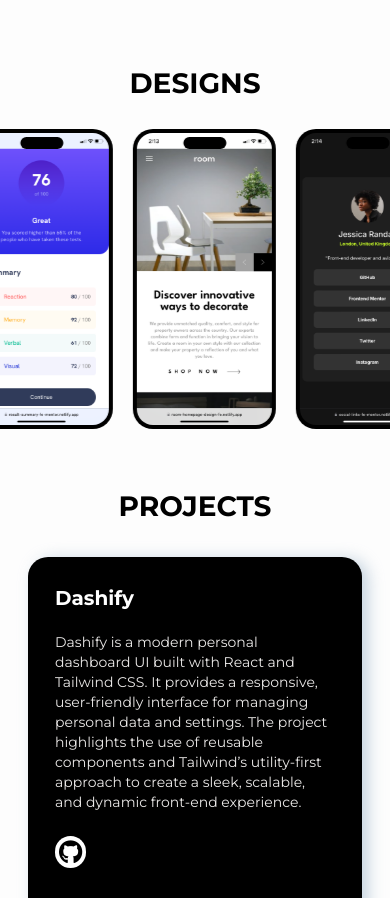
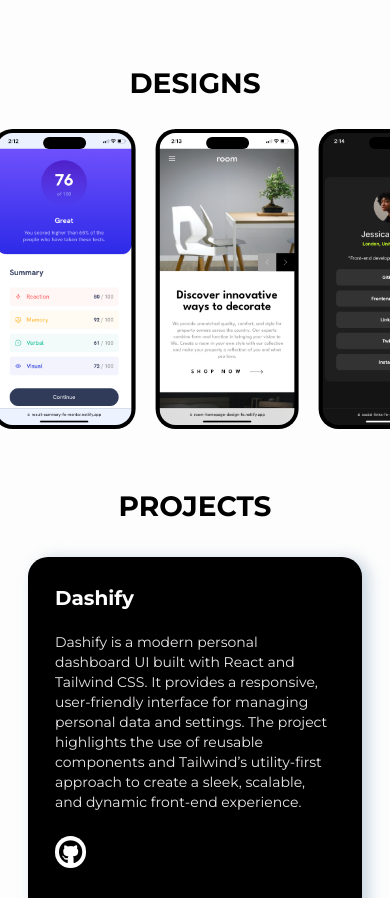
Before and after one commit to Aymmaann/Portfolio, a React (Vite) app: page / in a window 390 px wide. Shown: the part 2220-3118 px from the top of the page. Built offline with nearby package versions, Linux system fonts and the light colour scheme.

Commit message:
Update Styles

```diff
--- a/package.json
+++ b/package.json
@@ -11,6 +11,7 @@
   },
   "dependencies": {
     "@fortawesome/fontawesome-free": "^6.6.0",
+    "gsap": "^3.12.7",
     "react": "^18.3.1",
     "react-dom": "^18.3.1"
   },
--- a/src/components/Phone/Phone.css
+++ b/src/components/Phone/Phone.css
@@ -18,8 +18,7 @@
     align-items: center;
     gap: 30px;
     flex-shrink: 0;
-    min-width: calc(226px * 10 + 30px * 9);
-    animation: scroll 17s linear infinite;
+    /* min-width: calc(226px * 10 + 30px * 9);  */
     width: 100%;
 }
 
@@ -41,7 +40,7 @@
     position: relative;
 }
 
-.phone-screen{
+.phone-screen {
     min-width: 226px;
     border-radius: 22px;
 }
@@ -50,43 +49,11 @@
     color: #1a1a1a;
 }
 
-@keyframes scroll {
-    0% {
-        transform: translateX(0);
-    }
-    100% {
-        transform: translateX(calc(-226px * 10 + 30px * 9));
-    }
-}
-
-@media screen and (max-width: 1300px) {
-    @keyframes scroll {
-        0% {
-            transform: translateX(0);
-        }
-        100% {
-            transform: translateX(calc(-226px * 11 + 30px * 9));
-        }
-    }
-}
-
-@media screen and (max-width: 1100px) {
-
-    @keyframes scroll {
-        0% {
-            transform: translateX(0);
-        }
-        100% {
-            transform: translateX(calc(-226px * 12 + 30px * 9));
-        }
-    }
-}
-
+/* Responsive Styles */
 @media screen and (max-width: 1000px) {
     .dynamic-island {
         width: 55px;
         height: 15px;
-        border-radius: 12px;
         top: 8px;
     }
     .phone-bezel {
@@ -98,26 +65,7 @@
         border-radius: 16px;
     }
     .phone-scroller-ul {
-        min-width: calc(175px * 10 + 30px * 9);
-    }
-    @keyframes scroll {
-        0% {
-            transform: translateX(0);
-        }
-        100% {
-            transform: translateX(calc(-175px * 12 + 30px * 10));
-        }
-    }
-}
-
-@media screen and (max-width: 900px) {
-    @keyframes scroll {
-        0% {
-            transform: translateX(0);
-        }
-        100% {
-            transform: translateX(calc(-175px * 13 + 30px * 9));
-        }
+        /* min-width: calc(175px * 10 + 30px * 9); */
     }
 }
 
@@ -125,7 +73,6 @@
     .dynamic-island {
         width: 43px;
         height: 12px;
-        border-radius: 12px;
         top: 8px;
     }
     .phone-bezel {
@@ -138,16 +85,7 @@
     }
     .phone-scroller-ul {
         gap: 20px;
-        min-width: calc(135 * 10 + 30px * 9);
-        animation: scroll 14s linear infinite;
-    }
-    @keyframes scroll {
-        0% {
-            transform: translateX(0);
-        }
-        100% {
-            transform: translateX(calc(-135px * 13 + 30px * 11));
-        }
+        /* min-width: calc(135px * 10 + 30px * 9); */
     }
 }
 
@@ -163,63 +101,27 @@
 @media screen and (max-width: 600px) {
     .phone-scroller-ul {
         gap: 20px;
-        min-width: calc(135 * 11 + 30px * 9);
-        animation: scroll 14s linear infinite;
-    }
-    @keyframes scroll {
-        0% {
-            transform: translateX(0);
-        }
-        100% {
-            transform: translateX(calc(-135px * 13 + 30px * 11));
-        }
+        /* min-width: calc(135px * 11 + 30px * 9); */
     }
 }
 
 @media screen and (max-width: 550px) {
     .phone-scroller-ul {
         gap: 20px;
-        min-width: calc(135 * 12 + 30px * 9);
-        animation: scroll 14s linear infinite;
-    }
-    @keyframes scroll {
-        0% {
-            transform: translateX(0);
-        }
-        100% {
-            transform: translateX(calc(-135px * 14 + 30px * 13));
-        }
+        /* min-width: calc(135px * 12 + 30px * 9); */
     }
 }
 
 @media screen and (max-width: 500px) {
     .phone-scroller-ul {
         gap: 20px;
-        min-width: calc(135 * 13 + 30px * 9);
-        animation: scroll 14s linear infinite;
-    }
-    @keyframes scroll {
-        0% {
-            transform: translateX(0);
-        }
-        100% {
-            transform: translateX(calc(-135px * 15 + 30px * 14));
-        }
+        /* min-width: calc(135px * 13 + 30px * 9); */
     }
 }
 
 @media screen and (max-width: 400px) {
     .phone-scroller-ul {
         gap: 20px;
-        min-width: calc(135 * 13 + 30px * 12);
-        animation: scroll 14s linear infinite;
-    }
-    @keyframes scroll {
-        0% {
-            transform: translateX(0);
-        }
-        100% {
-            transform: translateX(calc(-135px * 16 + 30px * 14));
-        }
+        /* min-width: calc(135px * 13 + 30px * 12); */
     }
 }
--- a/src/components/Phone/Phone.jsx
+++ b/src/components/Phone/Phone.jsx
@@ -1,15 +1,28 @@
-import React from "react";
-import "./Phone.css"
+import React, { useEffect } from "react";
+import "./Phone.css";
+import gsap from "gsap";
 import designs from "./designs";
 
 const Phone = () => {
-    return(
+  useEffect(() => {
+    const scrollDuration = 35;
+    const scroller = document.querySelector('.phone-scroller-ul');
+    scroller.innerHTML += scroller.innerHTML;
+    gsap.to(scroller, {
+      x: `-=${scroller.scrollWidth / 2}`,
+      duration: scrollDuration,
+      ease: 'linear',
+      repeat: -1,
+    });
+  }, []);
+
+  return (
     <>
       <section className="design-section">
         <h1 className='text-purple uppercase font-bold text-center mt-2 xl:mt-14 pt-12 l:pt-14 text-[28px] sl:text-[37px] xl:text-[45px] xxl:text-[55px]' id="Designs">Designs</h1>
         <div className="phone-scroller">
           <ul className="phone-scroller-ul">
-                        {Object.values(designs).map((design,index) => (
+            {Object.values(designs).map((design, index) => (
               <li className="one-design" key={index}>
                 <div className="phone-bezel">
                   <div className="dynamic-island"></div>
@@ -23,7 +36,7 @@ const Phone = () => {
         </div>
       </section>
     </>
-    )
-}
+  );
+};
 
 export default Phone;
```
Also changed, not shown: 1 other file (tests, documents, lock files or other folders). Lines whose indentation alone changed are shown as unchanged.
